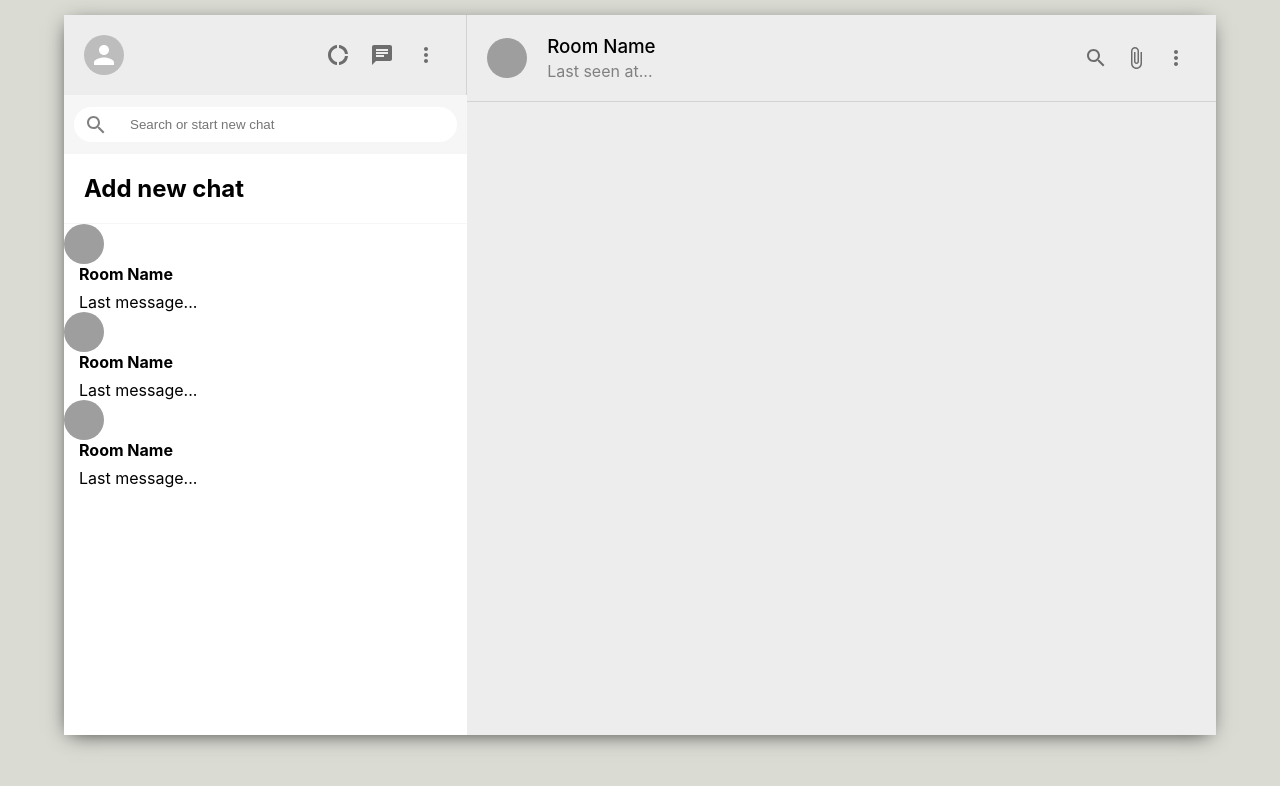
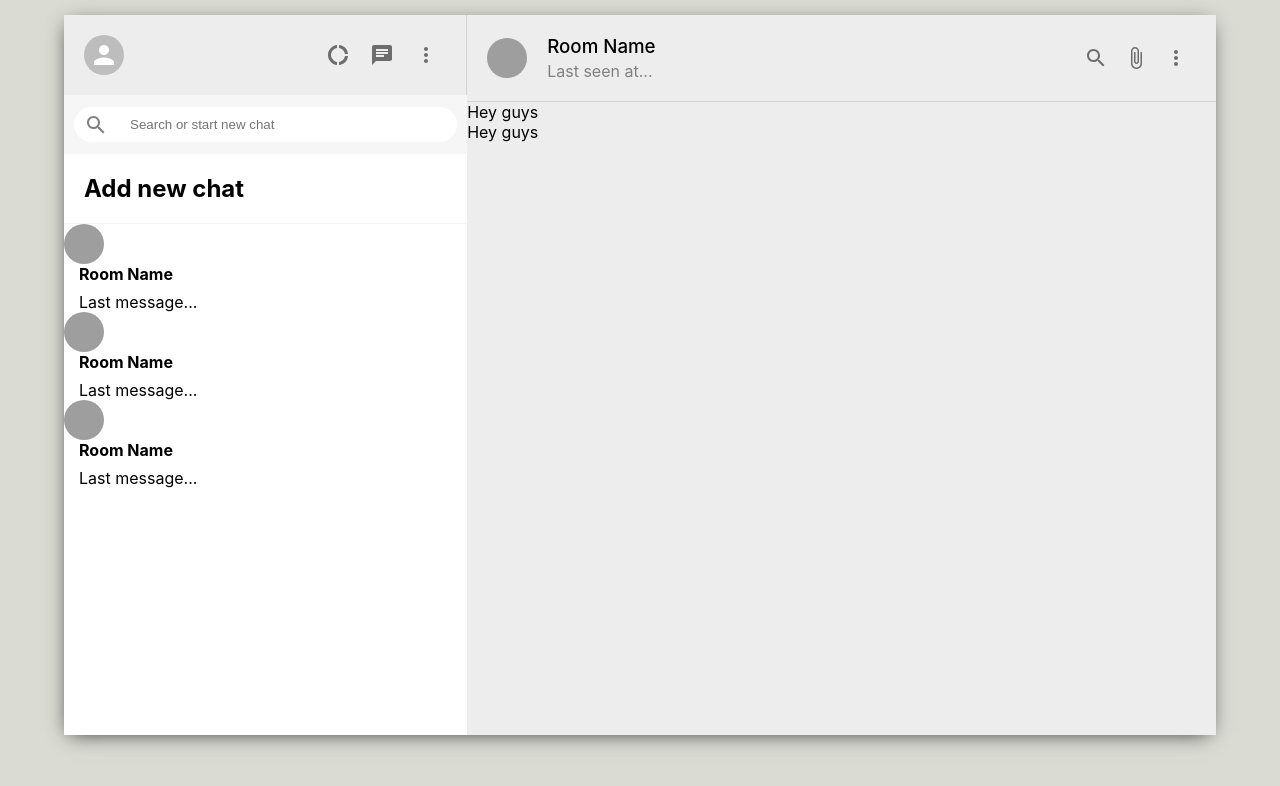
Before and after one commit to bhatiakanishk/React-WhatApp-Clone, a React (Create React App) app in the folder whatsapp-clone/: page / in a window 1280 px wide. Shown: the top 786 px of the page. Built offline with nearby package versions, Linux system fonts and the light colour scheme; grey boxes are pictures that could not be loaded.

Commit message:
Update Chat.js

```diff
--- a/whatsapp-clone/src/Chat.js
+++ b/whatsapp-clone/src/Chat.js
@@ -36,7 +36,8 @@ function Chat() {
             </div>
         </div>
         <div className="chat_body">
-
+            <p className="chat_message">Hey guys</p>
+            <p className="chat_message">Hey guys</p>
         </div>
         <div className="chat_footer">
 
```
